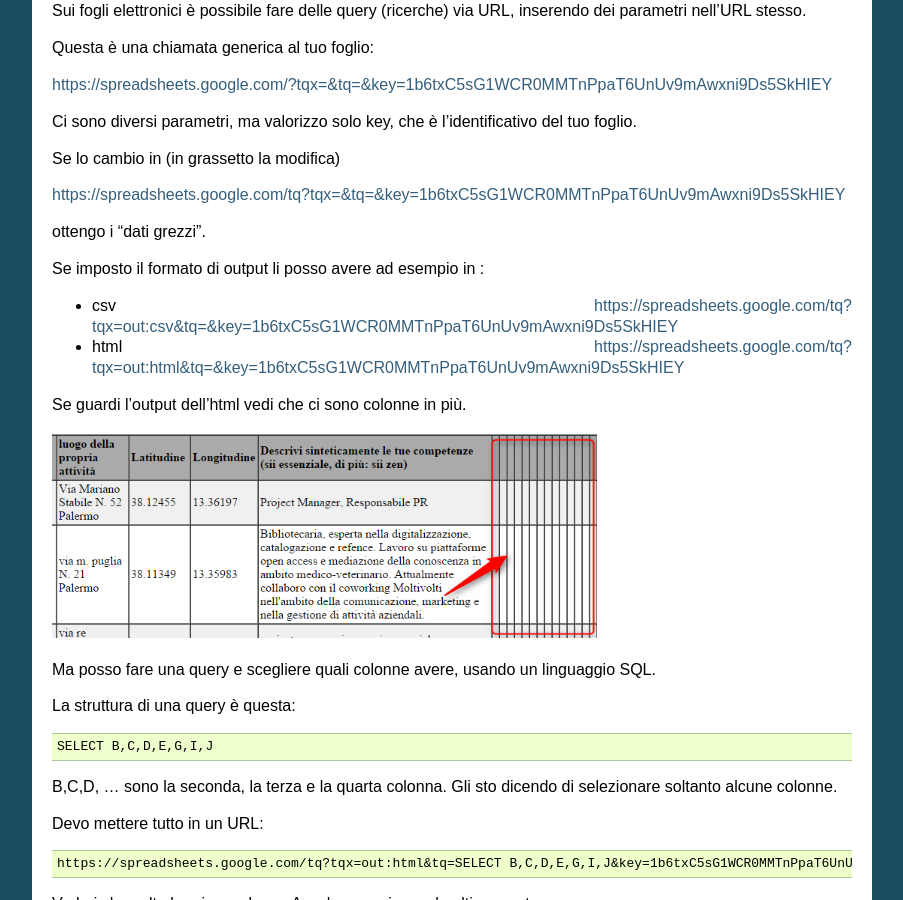
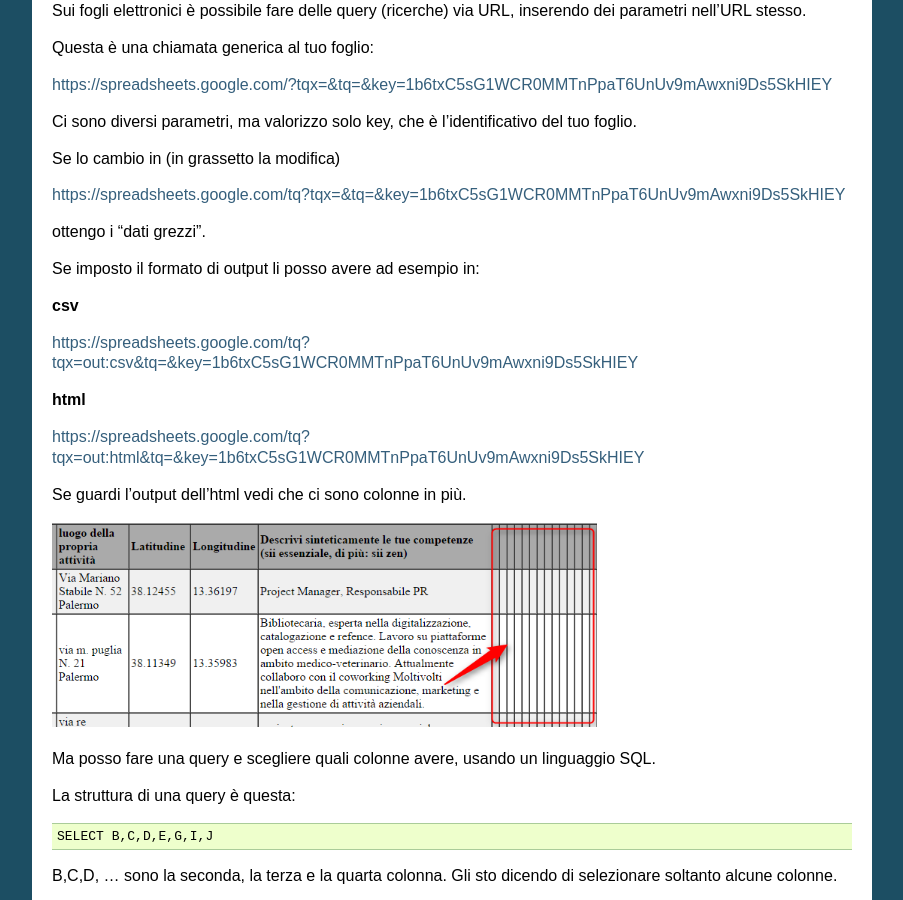
Before and after one commit to cirospat/rtd-schematipo, a Sphinx documentation site: the page built from docs/tutorial-googledrive-to-umap.rst, in a window 1280 px wide and 900 px high, scrolled down 1230 px. Shown: the whole window, without its empty margins (198-1101 px from the left). Built offline with Sphinx 7.4.7, drawn with Linux system fonts in a browser that asks for light colours; part of the change alters nothing that is shown.

```diff
--- a/docs/tutorial-googledrive-to-umap.rst
+++ b/docs/tutorial-googledrive-to-umap.rst
@@ -36,11 +36,15 @@ Se lo cambio in (in grassetto la modifica)
 
 ottengo i "dati grezzi".
 
-Se imposto il formato di output li posso avere ad esempio in :
+Se imposto il formato di output li posso avere ad esempio in:
 
-* csv \ |LINK7|\
+\ |STYLE0|\
 
-* html \ |LINK8|\
+\ |LINK7|\
+
+\ |STYLE1|\
+
+\ |LINK8|\
 
 Se guardi l'output dell'html vedi che ci sono colonne in più.
 
@@ -82,9 +86,9 @@ Questi ultimi due URL però contengono (nella query) caratteri strani ed è megl
 
     SELECT%20B%2CC%2CD%2CE%2CG%2CI%2CJ%20WHERE%20I%20Contains%20%27.%27
 
-"\ |STYLE0|\ " è il modo corretto di scrivere uno spazio.
+"\ |STYLE2|\ " è il modo corretto di scrivere uno spazio.
 
-"\ |STYLE1|\ " è la virgola.
+"\ |STYLE3|\ " è la virgola.
 
 Altre info sui caratteri qui: \ |LINK9|\
 
@@ -161,7 +165,7 @@ E sotto le impostazioni da settare su UMAP alla voce "dati remoti":
 
 \ |IMG4|\
 
-\ |STYLE2|\
+\ |STYLE4|\
 
 Dataset 2016 Incidenti stradali Palermo, QUERY per mappe uMap:
 
@@ -181,7 +185,7 @@ e quindi query =
 
     http://spreadsheets.google.com/tq?tqx=out:csv&tq=select%20A%2CB%2CC%2CD%2CE%2CF%2CG%2CH%2CI%2CJ%2CK%2CL%20where%20L%20%3E%20datetime%20%272015-06-19%2002%3A30%3A00%27&key=1rpOadyp3npcOfJfFJbGjFNnLpJHF8q5fnxde_kMneMs
 
-\ |STYLE3|\  è:
+\ |STYLE5|\  è:
 
 .. code::
 
@@ -282,7 +286,7 @@ codice da tenere sempre presente come riferimento x generare mappe su UMAP
 
     https://spreadsheets.google.com/tq?tqx=out:csv&tq=SELECT………………………..WHERE%20_%20Contains%20%27.%27&key=(e poi indirizzo specifico del foglio csv di googledrive)
 
-\ |STYLE4|\
+\ |STYLE6|\
 
 .. code::
 
@@ -290,7 +294,7 @@ codice da tenere sempre presente come riferimento x generare mappe su UMAP
 
 
 
-\ |STYLE5|\
+\ |STYLE7|\
 
 .. code::
 
@@ -309,7 +313,7 @@ Andare su \ |LINK23|\  e premere "Create Spreadsheet"
 
 \ |IMG7|\
 
-(\ |STYLE6|\ )
+(\ |STYLE8|\ )
 
 si aprirà un foglio elettronico nuovo  con un indirizzo come per es. \ |LINK24|\  sul quale potere inserire dati.
 
@@ -328,19 +332,23 @@ Questa è un'informazione importante da conoscere prima di utilizzare EtherCalc
 .. bottom of content
 
 
-.. |STYLE0| replace:: **%20**
+.. |STYLE0| replace:: **csv**
 
-.. |STYLE1| replace:: **%2C**
+.. |STYLE1| replace:: **html**
 
-.. |STYLE2| replace:: **ricordarsi di settare formato "CSV", spuntare "richiesta proxy" e "dinamico"**
+.. |STYLE2| replace:: **%20**
 
-.. |STYLE3| replace:: **La query per tutti gli incidenti tra le 00:00:00 e le 07:00:00**
+.. |STYLE3| replace:: **%2C**
 
-.. |STYLE4| replace:: **url x UMAP mappa uffici comunali:**
+.. |STYLE4| replace:: **ricordarsi di settare formato "CSV", spuntare "richiesta proxy" e "dinamico"**
 
-.. |STYLE5| replace:: **url x UMAP mappa aziende partecipanti al bio cluster mediterraneo di expo2015:**
+.. |STYLE5| replace:: **La query per tutti gli incidenti tra le 00:00:00 e le 07:00:00**
 
-.. |STYLE6| replace:: *nota: non c'è bisogno di creare account per generare un dataset su EtherCalc*
+.. |STYLE6| replace:: **url x UMAP mappa uffici comunali:**
+
+.. |STYLE7| replace:: **url x UMAP mappa aziende partecipanti al bio cluster mediterraneo di expo2015:**
+
+.. |STYLE8| replace:: *nota: non c'è bisogno di creare account per generare un dataset su EtherCalc*
 
 
 .. |LINK1| raw:: html
```
